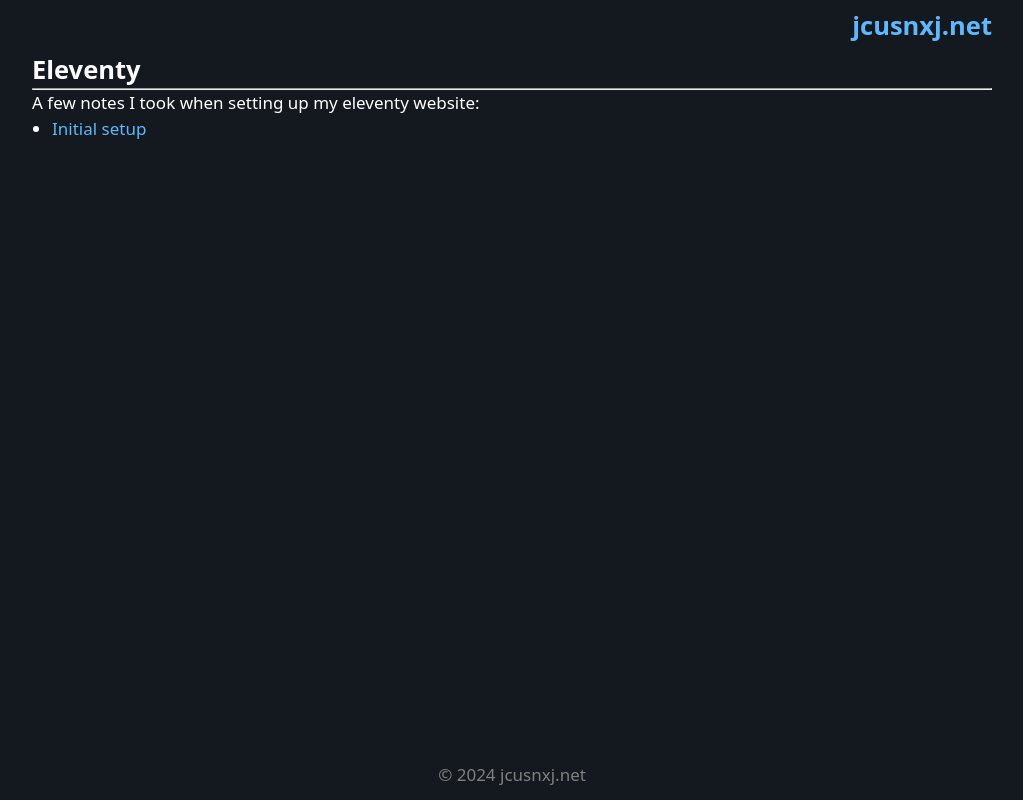
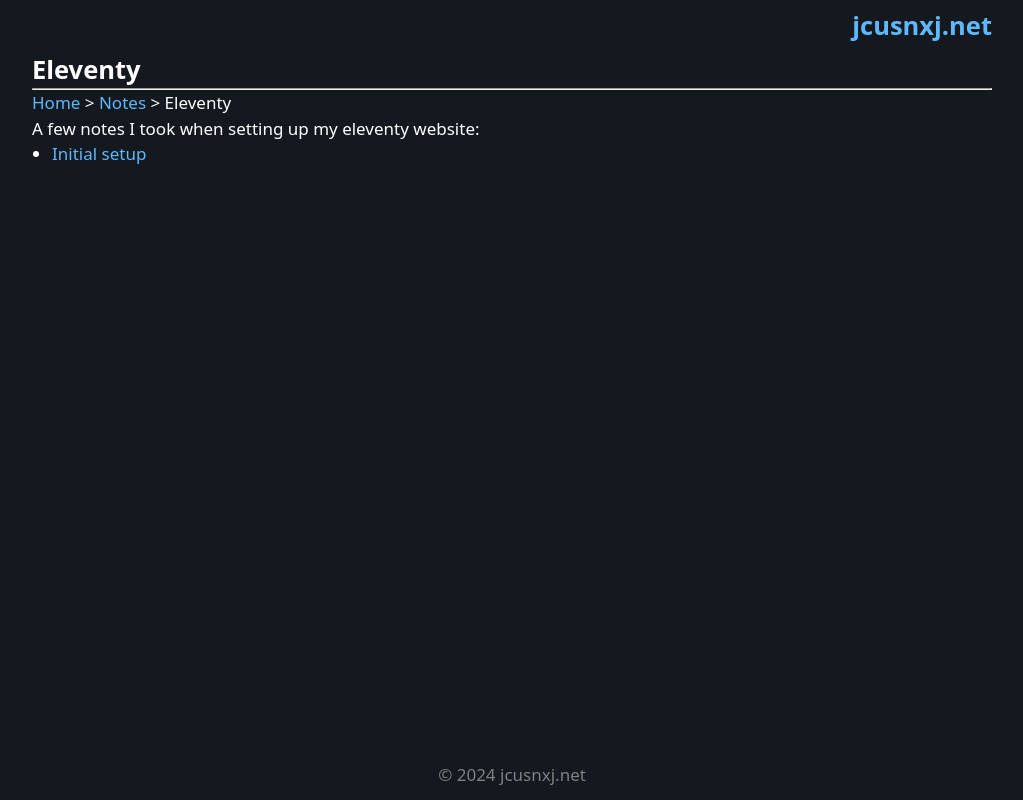
Before and after one commit to jcusnxjnet/11ty, an Eleventy site: page views/note/eleventy.md in a window 1280 px wide. Shown: the whole page, without its empty margins (128-1151 px from the left). Built offline with nearby package versions, Linux system fonts and the light colour scheme; Eleventy itself is replaced by a stand-in of ours; files that its build step writes are made by us from their sources.

Commit message:
initial commit

```diff
--- /dev/null
+++ b/views/_includes/partials/breadcrumb.njk
@@ -0,0 +1,11 @@
+{% set navPages = collections.all | eleventyNavigationBreadcrumb(eleventyNavigation.key) %}
+
+{% for crumb in navPages %}
+	{% if loop.first %}<nav aria-label="breadcrumb"><ol>{% endif %}
+
+		<li>
+			<a href="{{ crumb.url }}">{{ crumb.title }}</a>
+		</li>
+
+	{% if loop.last %}<li>{{ title }}</li></ol></nav>{% endif %}
+{% endfor %}
--- a/views/_layouts/base.njk
+++ b/views/_layouts/base.njk
@@ -17,6 +17,7 @@
       <article>
       <h2>{{ title }}</h2>
       <hr>
+      {% include "partials/breadcrumb.njk" %}
       {{ content | safe }}
       </article>
       {% endblock %}
--- a/views/assets/css/style.css
+++ b/views/assets/css/style.css
@@ -76,3 +76,15 @@ footer {
     max-width: 100rem;
     margin: 0 auto;
   }
+
+  /* BREADCRUMB NAVIGATION */
+  nav[aria-label=breadcrumb] ol {
+    margin: 0;
+    padding: 0;
+  }
+  nav[aria-label=breadcrumb] li {
+    display: inline;
+  }
+  nav[aria-label=breadcrumb] li:not(:last-child)::after {
+    content: ">"
+  }
--- a/views/note/eleventy.md
+++ b/views/note/eleventy.md
@@ -2,6 +2,7 @@
 title: Eleventy
 eleventyNavigation:
     key: Eleventy
+    parent: Notes
 ---
 A few notes I took when setting up my eleventy website:
 
--- /dev/null
+++ b/views/note/notes.md
@@ -0,0 +1,6 @@
+---
+title: Notes
+eleventyNavigation:
+    key: Notes
+    parent: Home
+---
```
